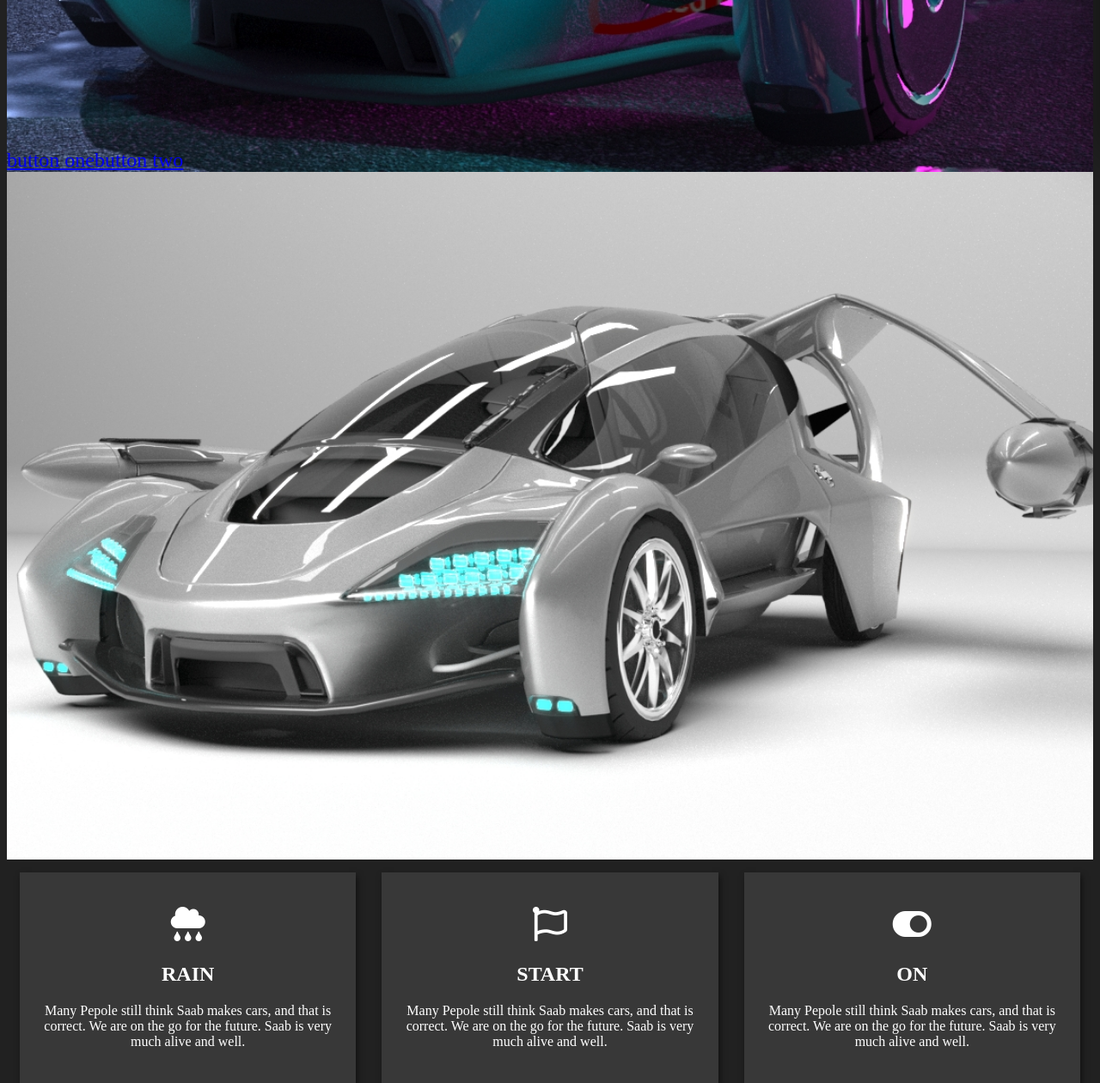
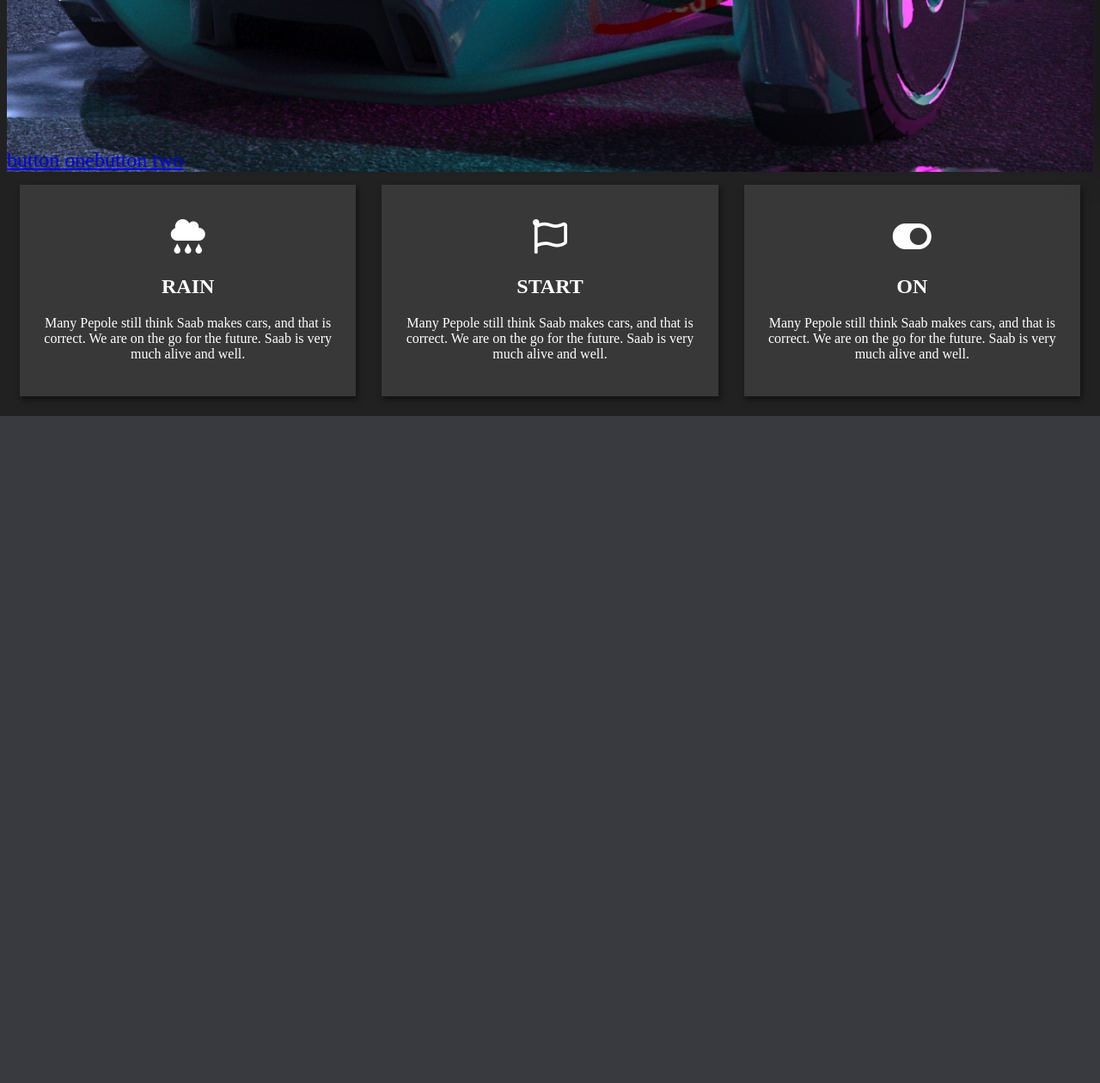
Before and after one commit to WebSamuel90/grupp8-fastsecurity, a PHP site: page / in a window 1280 px wide. Shown: the part 663-1923 px from the top of the page at 86% size. After the commit the page ends 1147 px from the top, so only its background shows below. Run offline with PHP 8.4, Linux system fonts and the light colour scheme; some libraries are stand-ins or nearby versions.

```diff
--- a/index.php
+++ b/index.php
@@ -44,14 +44,6 @@ require __DIR__.'/header.php';
   </section>
   <!--/END HERO-->
 
-   <!-- Second Frame -->
-  <section class="second-frame">
-    <div class="scd-text">
-
-    </div>
-  </section>
-    <!-- Second Frame -->
-
   <!-- BOTTOM CARDS -->
   <section class="cards">
     <div class="card rain">
--- a/style.css
+++ b/style.css
@@ -136,30 +136,6 @@ body {
 }
 /*HERO AND NAVBAR*/
 
-/*Second Frame */
-.second-frame {
-  display: flex;
-  flex-direction: column;
-  justify-content: center;
-
-  height: 100vh;
-  background-image: url("images/Render_05.jpg");
-  background-position: center;
-  background-size: cover;
-  background-repeat: no-repeat;
-}
-
-.scd-text {
-  background-color: aqua;
-  justify-content: center;
-  align-items: flex-end;
-  width: 50%;
-  border: 10px;
-  margin: 10px;
-}
-
-/*End Second Frame */
-
 /* BOTTOM CARDS */
 .cards {
   display: flex;
```
Also changed, not shown: unused/test.php (added, +18 -0 lines).
